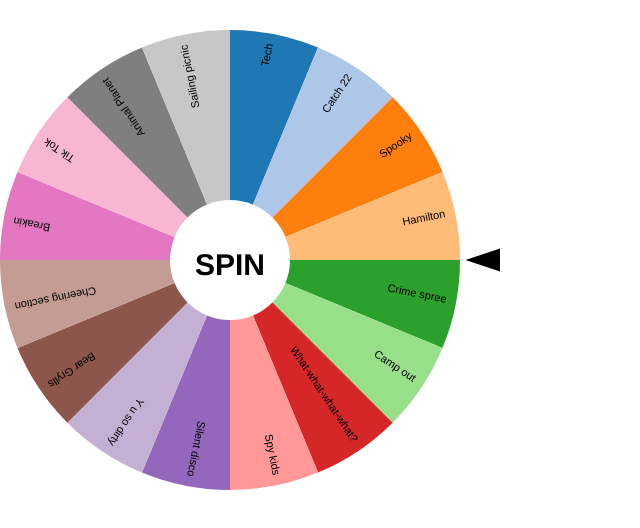
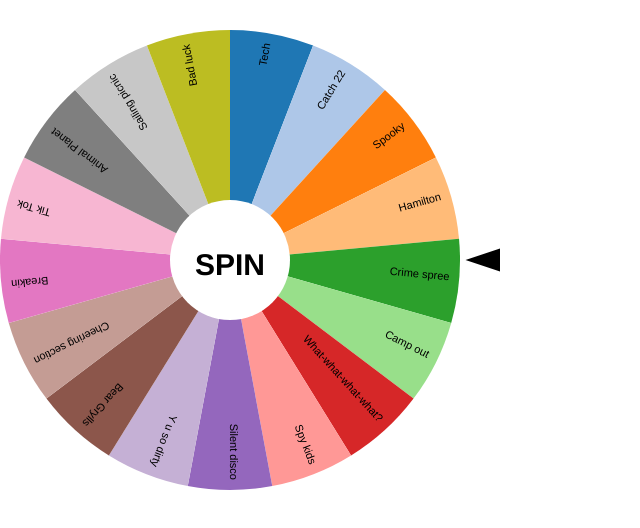
Before and after one commit to renegade-renegade/what-are-we-doing-ferb, a plain HTML site: page index.html in a window 1280 px wide. Shown: the whole page, without its empty margins (0-640 px from the left). Drawn offline with nearby package versions, Linux system fonts and the light colour scheme.

Commit message:
Update index.html

```diff
--- a/index.html
+++ b/index.html
@@ -2,7 +2,7 @@
 <html>
 <head>
     <meta charset="utf-8">
-    <title>Wheel of Fortune Bingo</title>
+    <title>Renegade date</title>
     <style type="text/css">
     text{
         font-family:Helvetica, Arial, sans-serif;
@@ -58,7 +58,7 @@
                     {"label":"Catch 22",  "value":1,  "question":"Picnic + sharing favorite catch 22 passages!"},
                     {"label":"Spooky",  "value":1,  "question":"Horror movie + midnight walk in the graveyard. Who's the oldest grave?"},
                     {"label":"Hamilton",  "value":1,  "question":"Hamilton sing along, location tour, and delving into the lyric book"},
-                    {"label":"Crime spree",  "value":1,  "question":"Embrace the chaos. How many misdemeanors can we rack up?"},
+                    {"label":"Crime spree",  "value":1,  "question":"Embrace the chaos. How many misdemeanors can we rack up? (4 Loko chug beforehand?) [is fellatio still a crime in NJ?]"},
                     {"label":"Camp out",  "value":1,  "question":"(small) fire and looking at stars on golf course (good thing someone has 2 sleeping bags on campus)"},
                     {"label":"What-what-what-what?",  "value":1,  "question":"Choose outfit for the other person at thrift store. Followed by dinner wearing the outfits."},
                     {"label":"Spy kids",  "value":1,  "question":"Spy kids marathon. Reverse order. Speed up on criteria we decide upon."},
@@ -70,6 +70,7 @@
                     {"label":"Tik Tok",  "value":1,  "question":"Lets make some fucking tik toks."},
                     {"label":"Animal Planet",  "value":1,  "question":"How many different animals can we find and film?"},
                     {"label":"Sailing picnic",  "value":1,  "question":"I mean... this is pretty self explanatory."},
+                    {"label":"Bad luck",  "value":1,  "question":"You explain cats lore or a universe of your choice. I explain the background to 40k."},
 
         ];
         var svg = d3.select('#chart')
@@ -104,6 +105,7 @@
                 return "rotate(" + (d.angle * 180 / Math.PI - 90) + ")translate(" + (d.outerRadius -10) +")";
             })
             .attr("text-anchor", "end")
+            .attr("color", "white")
             .text( function(d, i) {
                 return data[i].label;
             });
```
